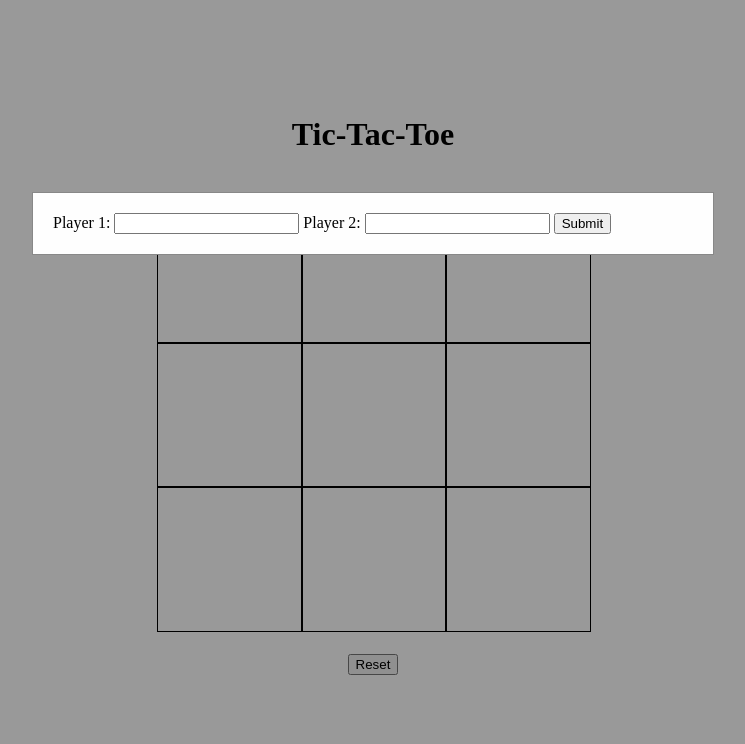
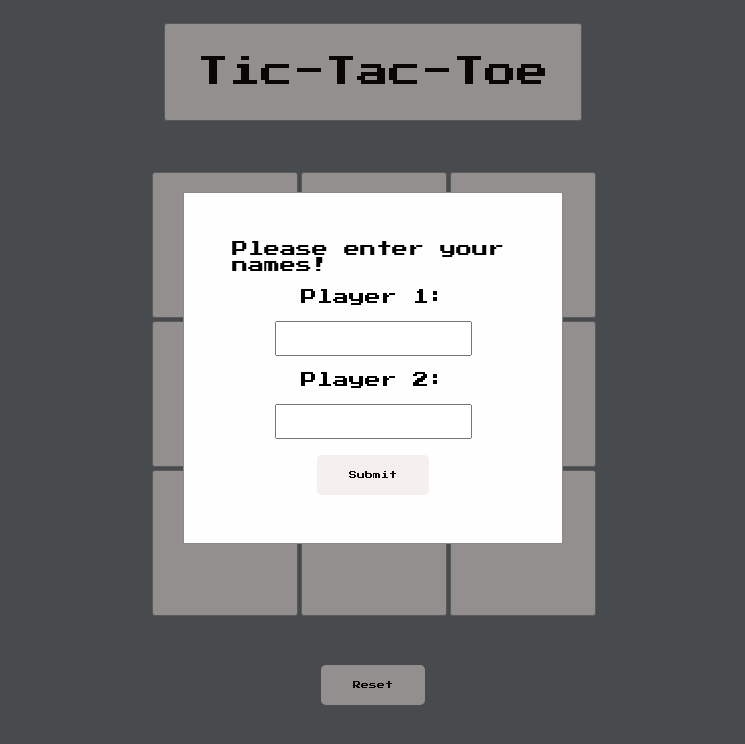
Before and after one commit to justinkim2015/tic-tac-toe-v2, a plain HTML site: page index.html in a window 1280 px wide. Shown: the whole page, without its empty margins (267-1012 px from the left). Drawn offline with Linux system fonts and the light colour scheme.

Commit message:
Add basic CSS styling

```diff
--- a/index.html
+++ b/index.html
@@ -5,10 +5,16 @@
   <meta http-equiv="X-UA-Compatible" content="IE=edge">
   <meta name="viewport" content="width=device-width, initial-scale=1.0">
   <title>Tic-Tac-Toe</title>
+  <link rel="stylesheet" href="reset.css">
   <link rel="stylesheet" href="styles.css">
+
+  <link rel="preconnect" href="https://fonts.googleapis.com">
+  <link rel="preconnect" href="https://fonts.gstatic.com" crossorigin>
+  <link href="https://fonts.googleapis.com/css2?family=Press+Start+2P&display=swap" rel="stylesheet">
 </head>
 <body>
-  <h1>Tic-Tac-Toe</h1>
+  <h1 id="title">Tic-Tac-Toe</h1>
+  <h3 id="whos-turn"></h3>
   <div class="board">
     <div class="box" id="box0"></div>
     <div class="box" id="box1"></div>
@@ -21,25 +27,26 @@
     <div class="box" id="box8"></div>
   </div>
 
-  <button id="reset">Reset</button>
-  <button id="new-game" class="hidden">New Game</button>
+  <button id="reset" class="default-button">Reset</button>
+  <button id="new-game" class="hidden default-button">New Game</button>
 
   <div class="modal">
     <div class="modal-content">
-      <form id="players" class='' action="">
+      <form id="players" class='flex' action="">
+        <h1>Please enter your names!</h1>
+
         <label for="playerone">Player 1:</label>
-        <input type="text" id="playerone" name="playerone">
+        <input type="text" id="playerone" class="input" name="playerone">
 
         <label for="playertwo">Player 2:</label>
-        <input type="text" id="playertwo" name="playertwo">
+        <input type="text" id="playertwo" class="input" name="playertwo">
 
 
-        <input type="submit" id='name-submit'>
+        <input type="submit" id='name-submit' class="default-button">
       </form>
     </div>
   </div>
 
-
   <script src="main.js"></script>
 </body>
 </html>
--- a/main.js
+++ b/main.js
@@ -18,7 +18,7 @@ const gameBoard = (() => {
   const reset = (player1, player2) => {
     nodes = document.querySelectorAll('.box')
     values = new Array(9).fill('')
-    display.update(getBoard())
+    display.showBoard(getBoard())
     logic.addListeners(nodes, player1, player2)
     document.querySelector('#new-game').classList.toggle('hidden')
     document.querySelector('#reset').classList.toggle('hidden')
@@ -26,7 +26,7 @@ const gameBoard = (() => {
 
   const resetButton = () => {
     values = new Array(9).fill('')
-    display.update(getBoard())
+    display.showBoard(getBoard())
   }
 
   return {setCell, getBoard, reset, resetButton}
@@ -36,10 +36,10 @@ const gameBoard = (() => {
 // Game logic
 const logic = (() => {
   let boxList = document.querySelectorAll('.box');
-  let turn = 'X'
-  let turnCount = 0
   let playerOne = makePlayer('Player1', 'X')
   let playerTwo = makePlayer('Player2', 'O')
+  let current_player = playerOne
+  let turnCount = 1
 
   const winConditions = [
     [0, 3, 6],
@@ -75,21 +75,21 @@ const logic = (() => {
   };
 
   const resetTurnCount = () => {
-    turnCount = 0
+    turnCount = 1
   }
 
   const changeTurn = () => {
-    if(turn == 'X') {
-      turn = 'O'
+    if(current_player == playerOne) {
+      current_player = playerTwo
     } else {
-      turn = 'X'
+      current_player = playerOne
     };
   };
 
   const updateNode = (index, node) => {
     if(node.textContent == '') {
-      gameBoard.setCell(index, turn)
-      display.update(gameBoard.getBoard())
+      gameBoard.setCell(index, current_player.piece)
+      display.showBoard(gameBoard.getBoard())
     };
   };
 
@@ -119,6 +119,7 @@ const logic = (() => {
     winnerCheck(playerOne, playerTwo)
     isTie()
     changeTurn()
+    display.showTurn(current_player.name)
     turnCount++
   };
 
@@ -139,6 +140,8 @@ const logic = (() => {
   }
   const playGame = (player1, player2) => {
     addListeners(boxList, playerOne, playerTwo)
+    display.modalControls()
+    display.showBoard(gameBoard.getBoard())
   };
 
   return { playGame, addListeners, removeListeners, setName, getName }
@@ -146,14 +149,14 @@ const logic = (() => {
 
 // display module
 const display = (() => {
-  const update = (board) => {
+  const showBoard = (board) => {
     board.forEach((node, index) => {
       box = document.querySelector(`#box${index}`)
       box.textContent = node
     });
   };
 
-  const modal = () => {
+  const modalControls = () => {
     let modal = document.querySelector('.modal')
     let close = document.querySelector('#name-submit')
     close.addEventListener('click', (event) => {closeModal(event, modal)})
@@ -166,13 +169,12 @@ const display = (() => {
     logic.setName(2, document.getElementById('playertwo').value)
   };
 
-  return { update, modal }
+  const showTurn = (name) => {
+    div = document.querySelector('#whos-turn')
+    div.textContent =  `It is ${name}'s turn!`
+  }
+
+  return { showBoard, modalControls, showTurn }
 })();
 
-
-
-display.modal()
-
-display.update(gameBoard.getBoard())
-
 logic.playGame()
--- /dev/null
+++ b/reset.css
@@ -0,0 +1,48 @@
+/* http://meyerweb.com/eric/tools/css/reset/
+   v2.0 | 20110126
+   License: none (public domain)
+*/
+
+html, body, div, span, applet, object, iframe,
+h1, h2, h3, h4, h5, h6, p, blockquote, pre,
+a, abbr, acronym, address, big, cite, code,
+del, dfn, em, img, ins, kbd, q, s, samp,
+small, strike, strong, sub, sup, tt, var,
+b, u, i, center,
+dl, dt, dd, ol, ul, li,
+fieldset, form, label, legend,
+table, caption, tbody, tfoot, thead, tr, th, td,
+article, aside, canvas, details, embed,
+figure, figcaption, footer, header, hgroup,
+menu, nav, output, ruby, section, summary,
+time, mark, audio, video {
+	margin: 0;
+	padding: 0;
+	border: 0;
+	font-size: 100%;
+	font: inherit;
+	vertical-align: baseline;
+}
+/* HTML5 display-role reset for older browsers */
+article, aside, details, figcaption, figure,
+footer, header, hgroup, menu, nav, section {
+	display: block;
+}
+body {
+	line-height: 1;
+}
+ol, ul {
+	list-style: none;
+}
+blockquote, q {
+	quotes: none;
+}
+blockquote:before, blockquote:after,
+q:before, q:after {
+	content: '';
+	content: none;
+}
+table {
+	border-collapse: collapse;
+	border-spacing: 0;
+}
--- a/styles.css
+++ b/styles.css
@@ -1,5 +1,15 @@
-* {
-  /* border: red 1px solid; */
+.default-button {
+  padding: 1rem 2rem 1rem 2rem;
+  background-color: #F5EFED;
+  color: #0F0A0A;
+  border: none;
+  border-radius: 5px;
+  font-size: 8px;
+  font-family: 'Press Start 2P', cursive;
+}
+
+.default-button:hover {
+  background: rgb(202, 202, 202);
 }
 
 body {
@@ -8,6 +18,23 @@ body {
   justify-content: center;
   align-items: center;
   height: 95vh;
+  background-color: #797D81;
+  font-family: 'Press Start 2P', cursive;
+  font-size: 16px;
+}
+
+#title {
+  color: #0F0A0A;
+  font-size: 32px;
+  background-color: #F5EFED;
+  padding: 2rem;
+  border: 1px solid rgb(150, 150, 150);
+  border-radius: 3px;
+}
+
+#whos-turn {
+  height: 0%;
+  margin: 1rem 0 1rem 0;
 }
 
 .hidden {
@@ -23,16 +50,25 @@ body {
   grid-template-rows: 9rem 9rem 9rem;
   align-content: center;
   justify-content: center;
+  gap: .3rem;
+  margin-bottom: 2rem;
+}
+
+.box:hover {
+  background: rgb(202, 202, 202);
 }
 
 .box {
   height: 9rem;
   width: 9rem;
-  border: 1px black solid;
+  background: #F5EFED;
+  border: 1px solid rgb(150, 150, 150);
+  border-radius: 3px;
   display: flex;
   flex-direction: column;
   justify-content: center;
   align-items: center;
+  font-size:24px;
 }
 
 .modal {
@@ -49,7 +85,19 @@ body {
 .modal-content {
   background-color: #fefefe;
   margin: 15% auto;
-  padding: 20px;
+  padding: 3rem;
   border: 1px solid #888;
-  width: 50%;
+  width: 22%;
 }
+
+.flex {
+  display: flex;
+  flex-direction: column;
+  align-items: center;
+  justify-content: center;
+  gap: 1rem;
+}
+
+.input {
+  padding: .5rem;
+}
```
Also changed, not shown: 1 other file.
